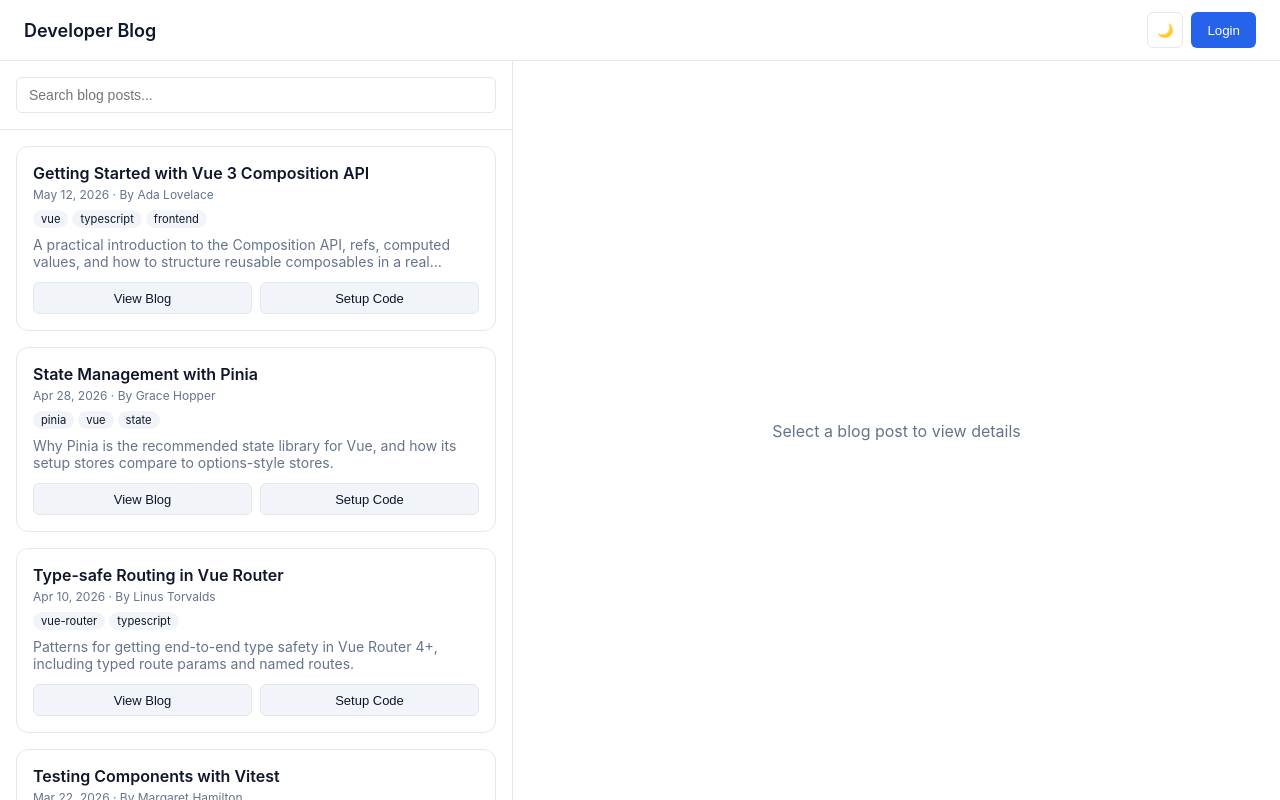
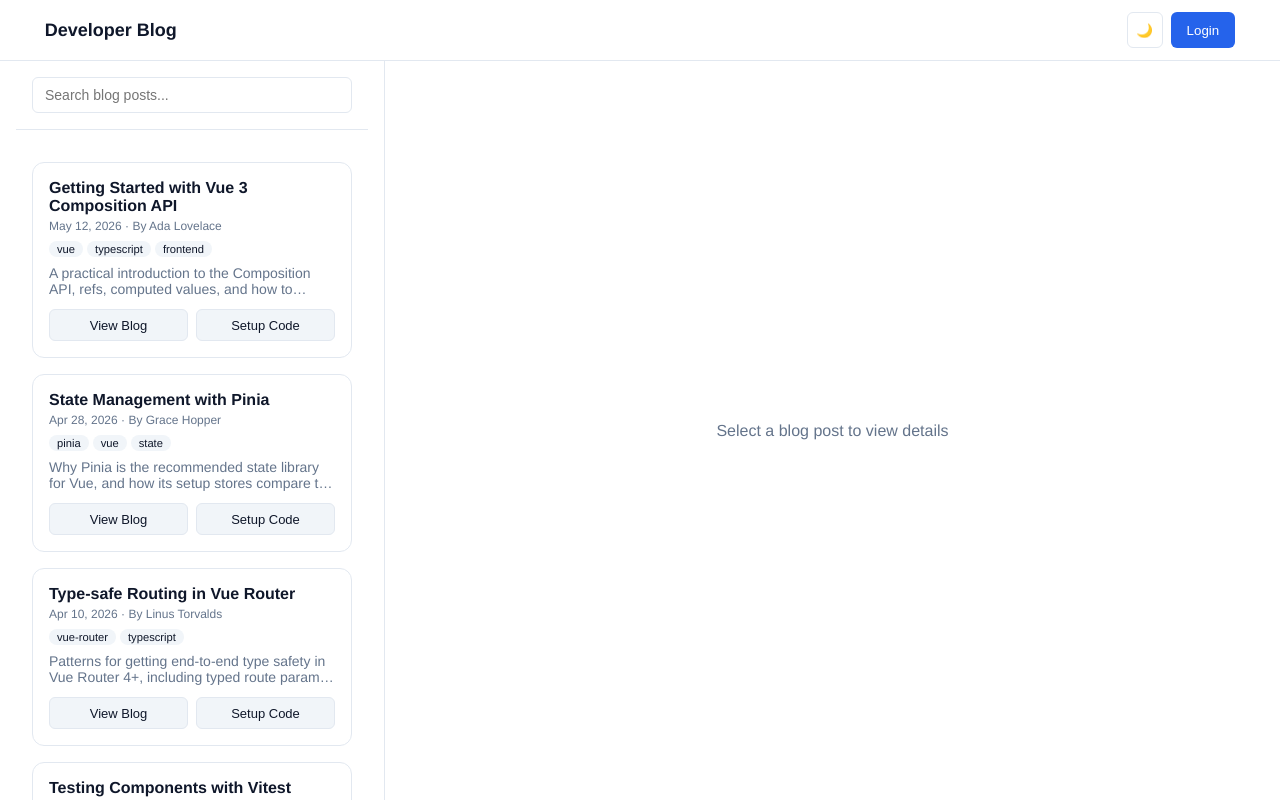
Before and after one commit to ye-yu/dailydev-hackathon-ts-project-creator, a Vue app in the folder workspaces/frontend/: page / in a window 1280 px wide. Built offline with nearby package versions, Linux system fonts and the light colour scheme; the HTML template or start-up script is replaced by a standard one.

Commit message:
frontend: update spacings

```diff
--- a/workspaces/frontend/src/App.vue
+++ b/workspaces/frontend/src/App.vue
@@ -58,7 +58,7 @@ body,
   height: 100%;
 }
 body {
-  font-family: -apple-system, BlinkMacSystemFont, 'Segoe UI', Roboto, sans-serif;
+  font-family: 'Helvetica Neue', Roboto, sans-serif;
 }
 </style>
 
--- a/workspaces/frontend/src/components/AppHeader.vue
+++ b/workspaces/frontend/src/components/AppHeader.vue
@@ -25,7 +25,7 @@ const blog = useBlogStore()
   display: flex;
   align-items: center;
   justify-content: space-between;
-  padding: 0.75rem 1.5rem;
+  padding: 0.75rem 2.8rem;
   border-bottom: 1px solid var(--border);
   background: var(--card);
 }
--- a/workspaces/frontend/src/components/BlogList.vue
+++ b/workspaces/frontend/src/components/BlogList.vue
@@ -26,7 +26,7 @@ const blog = useBlogStore()
 .list-panel {
   display: flex;
   flex-direction: column;
-  width: 40%;
+  width: 30%;
   min-width: 320px;
   border-right: 1px solid var(--border);
   background: var(--background);
@@ -35,6 +35,8 @@ const blog = useBlogStore()
   padding: 1rem;
   border-bottom: 1px solid var(--border);
   background: var(--card);
+  margin-left: 1rem;
+  margin-right: 1rem;
 }
 .search-bar input {
   width: 100%;
@@ -50,7 +52,7 @@ const blog = useBlogStore()
 .cards {
   flex: 1;
   overflow-y: auto;
-  padding: 1rem;
+  padding: 2rem;
   display: flex;
   flex-direction: column;
   gap: 1rem;
--- a/workspaces/frontend/src/components/BlogViewer.vue
+++ b/workspaces/frontend/src/components/BlogViewer.vue
@@ -107,6 +107,9 @@ function download() {
 .tab-panel {
   flex: 1;
   overflow-y: auto;
+  padding-top: 1.5rem;
+  padding-left: 1rem;
+  padding-right: 1rem;
 }
 .post h2 {
   margin: 0 0 0.5rem;
@@ -136,6 +139,7 @@ function download() {
 .content {
   white-space: pre-wrap;
   line-height: 1.6;
+  padding-top: 1rem;
 }
 .git-row {
   display: flex;
```
